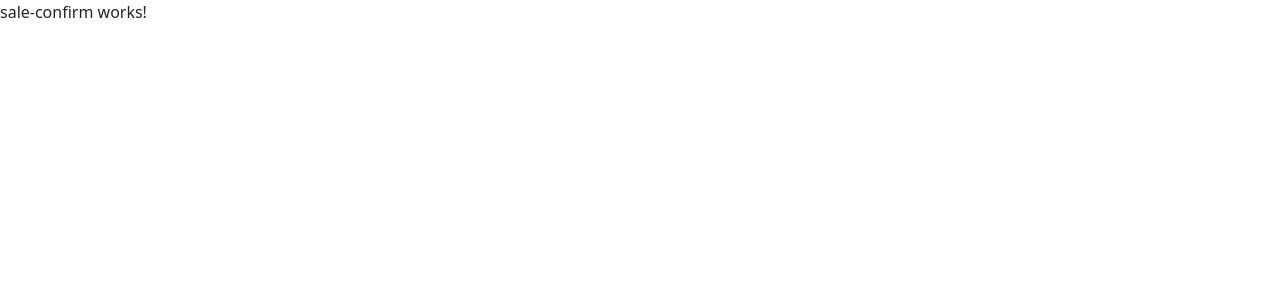
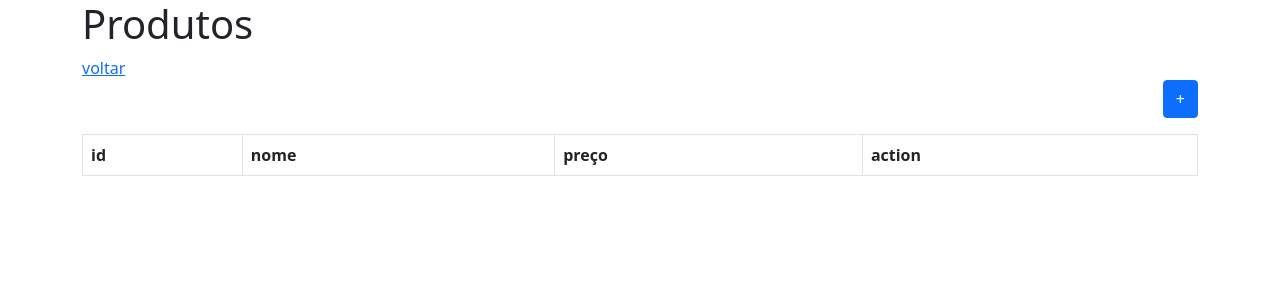
Before and after one commit to carneiroArleilson/exercicioWk, an Angular app: page /saleConfirm in a window 1280 px wide. Shown: the top 300 px of the page. Built offline with nearby package versions, Linux system fonts and the light colour scheme.

Commit message:
fix: passei as informações do product pro sale-confirm

```diff
--- a/src/app/components/core/basic-list/basic-list.component.html
+++ b/src/app/components/core/basic-list/basic-list.component.html
@@ -40,9 +40,7 @@
                 {{ row.total }}
               </td>
               <td>
-                <!-- ao clicar no butao, alterar o row selected, para true -->
                 <button class="btn btn-primary btn-sm " *ngIf="!row.selected" (click)="reverse(row.id)">+</button>
-                <!-- ao clicar no butao, alterar o row selected, para false -->
                 <button class="btn btn-danger btn-sm " *ngIf="row.selected" (click)="reverse(row.id)" >x</button>
               </td>
             </tr>
--- a/src/app/components/core/interface/order.intarface.ts
+++ b/src/app/components/core/interface/order.intarface.ts
@@ -1,6 +1,8 @@
+import { ProductInterface } from "./product.intarface";
+
 export interface OrderInterface{
   id: number,
   clients?: string[],
-  products?: number[],
+  products?: ProductInterface[],
   total?: number
 }
--- a/src/app/components/core/service/product-order.service.ts
+++ b/src/app/components/core/service/product-order.service.ts
@@ -1,9 +1,26 @@
 import { Injectable } from '@angular/core';
+import { BehaviorSubject } from 'rxjs';
+import { OrderInterface } from '../interface/order.intarface';
+import { Row } from '../interface/row.interface';
+
 
 @Injectable({
-  providedIn: 'root'
+  providedIn: 'root',
 })
 export class ProductOrderService {
-  //pesquisar como criar um service que transmita as informações entre componentes irmãos
-  constructor() { }
+  private order = new BehaviorSubject<OrderInterface>({
+    id : 0,
+    clients : [],
+    products : [],
+    total : 0
+  });
+  castOrder = this.order.asObservable();
+
+  constructor() {}
+
+
+
+  changeOrder(newOrder: OrderInterface) {
+    this.order.next(newOrder);
+  }
 }
--- a/src/app/components/products/products.component.ts
+++ b/src/app/components/products/products.component.ts
@@ -1,6 +1,9 @@
+import { ProductInterface } from './../core/interface/product.intarface';
 import { Component, OnInit } from '@angular/core';
 import { Router } from '@angular/router';
+import { OrderInterface } from '../core/interface/order.intarface';
 import { Row } from '../core/interface/row.interface';
+import {  ProductOrderService } from '../core/service/product-order.service';
 
 @Component({
   selector: 'app-products',
@@ -8,6 +11,12 @@ import { Row } from '../core/interface/row.interface';
   styleUrls: ['./products.component.css']
 })
 export class ProductsComponent implements OnInit {
+
+
+  order: Row[] = [];
+  total = 0;
+  items: Row[] = [];
+
 
   column = ["id", "nome", "preço", "ação"];
 
@@ -35,8 +44,14 @@ export class ProductsComponent implements OnInit {
   }
 ];
 
-  order: Row[] = [];
-  total = 0;
+  constructor(
+    private router: Router,
+    private dataService: ProductOrderService,
+  ) {}
+
+  ngOnInit(): void {
+    console.log(this.product);
+  }
 
   addItem(newOrder: Row[]) {
     this.total = 0;
@@ -44,14 +59,16 @@ export class ProductsComponent implements OnInit {
     newOrder.map(order => {this.total += order.price || 0})
   }
   confirm(){
+    // const order : OrderInterface =
+    const products : ProductInterface[] = this.order.map(a => a) as ProductInterface[];
+    const order : OrderInterface = {
+      id : 0,
+      clients : [],
+      products,
+      total : this.total
+    };
+    this.dataService.changeOrder(order);
     this.router.navigate(['saleConfirm'])
   }
 
-  constructor(
-    private router: Router
-  ) {}
-
-  ngOnInit(): void {
-  }
-
 }
--- a/src/app/components/sales/sale-confirm/sale-confirm.component.html
+++ b/src/app/components/sales/sale-confirm/sale-confirm.component.html
@@ -1 +1,27 @@
-<p>sale-confirm works!</p>
+<div class="container">
+  <div class="row ">
+    <div class="col">
+      <h1>Produtos</h1>
+    </div>
+    <div><a href="/src/app/components/products/products.component.html">voltar</a></div>
+    <div class="col d-flex justify-content-end">
+      <button class="btn btn-primary" >+</button>
+    </div>
+  </div>
+  <div class="row my-3">
+    <div class="col">
+      <app-basic-list
+        [colunms]="column"
+        [rows]="this.product"
+      ></app-basic-list>
+    </div>
+  </div>
+  <div class="row">
+    <div class="col">
+      <!-- <h3>Total: {{total}}</h3> -->
+    </div>
+    <div class="col d-flex justify-content-end">
+      <!-- <button class="btn btn-primary " (click)="confirm()">Finalizar</button> -->
+    </div>
+  </div>
+</div>
--- a/src/app/components/sales/sale-confirm/sale-confirm.component.ts
+++ b/src/app/components/sales/sale-confirm/sale-confirm.component.ts
@@ -1,15 +1,39 @@
+import { Row } from './../../core/interface/row.interface';
 import { Component, OnInit } from '@angular/core';
+import { ProductOrderService } from '../../core/service/product-order.service';
 
 @Component({
   selector: 'app-sale-confirm',
   templateUrl: './sale-confirm.component.html',
-  styleUrls: ['./sale-confirm.component.css']
+  styleUrls: ['./sale-confirm.component.css'],
 })
 export class SaleConfirmComponent implements OnInit {
+  row: Row =
+    {
+      id: 0,
+      selected: false,
+    }
+  ;
+  product: Row[]=[
+    {
+      id: 0,
+      name: '',
+      price: 0,
+      selected: false
+    }
+  ];
 
-  constructor() { }
+  column = ['id', 'nome', 'preço', 'action'];
+  constructor(private productOrderService: ProductOrderService) {}
 
   ngOnInit(): void {
+    this.productOrderService.castOrder.subscribe((order) => {
+      // this.rows = order.products;
+      // this.total = order.total;
+      this.row = order as Row;
+      this.product = order.products?.map(a => a) as Row[];
+      console.log(order);
+      console.log(this.product);
+    });
   }
-
 }
```
